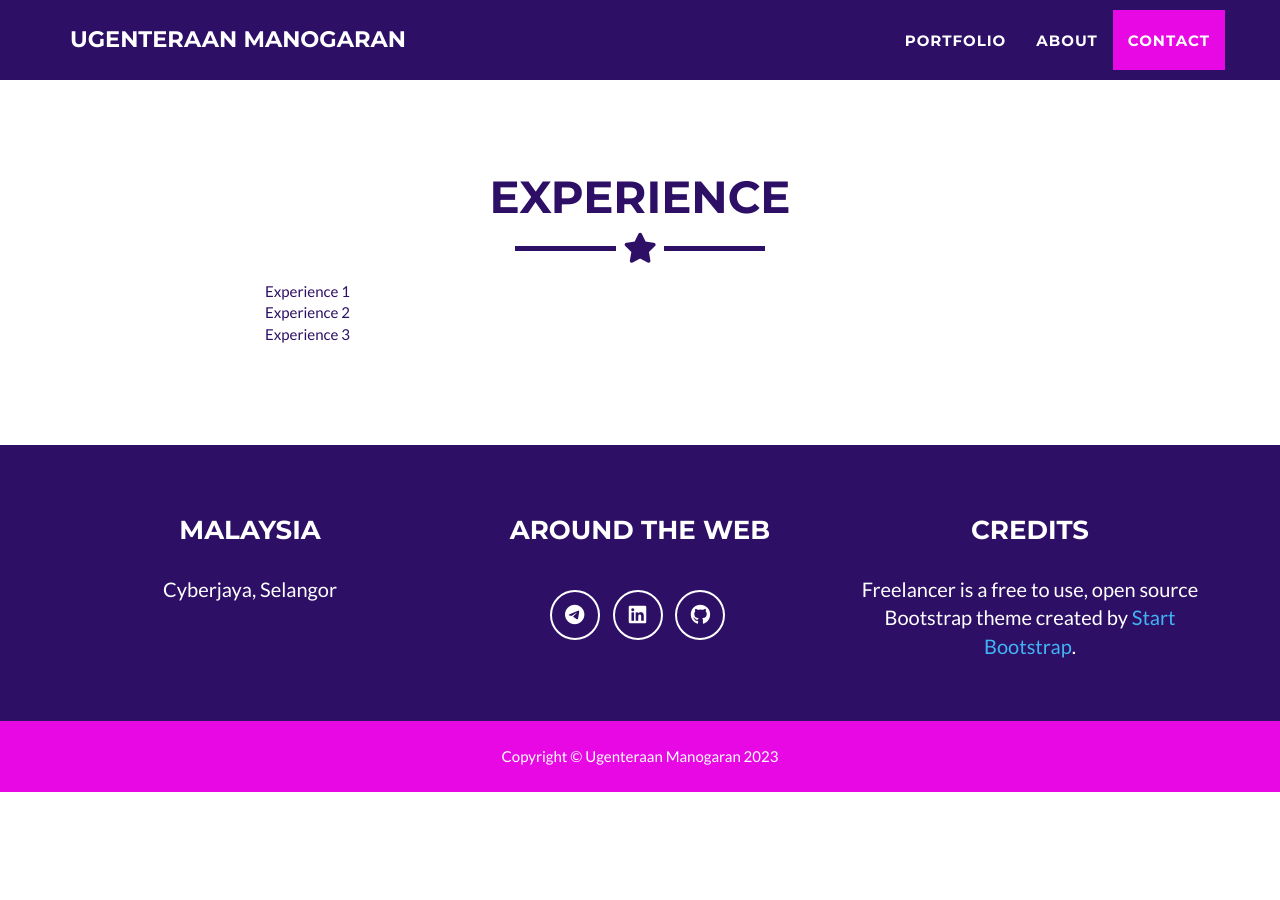
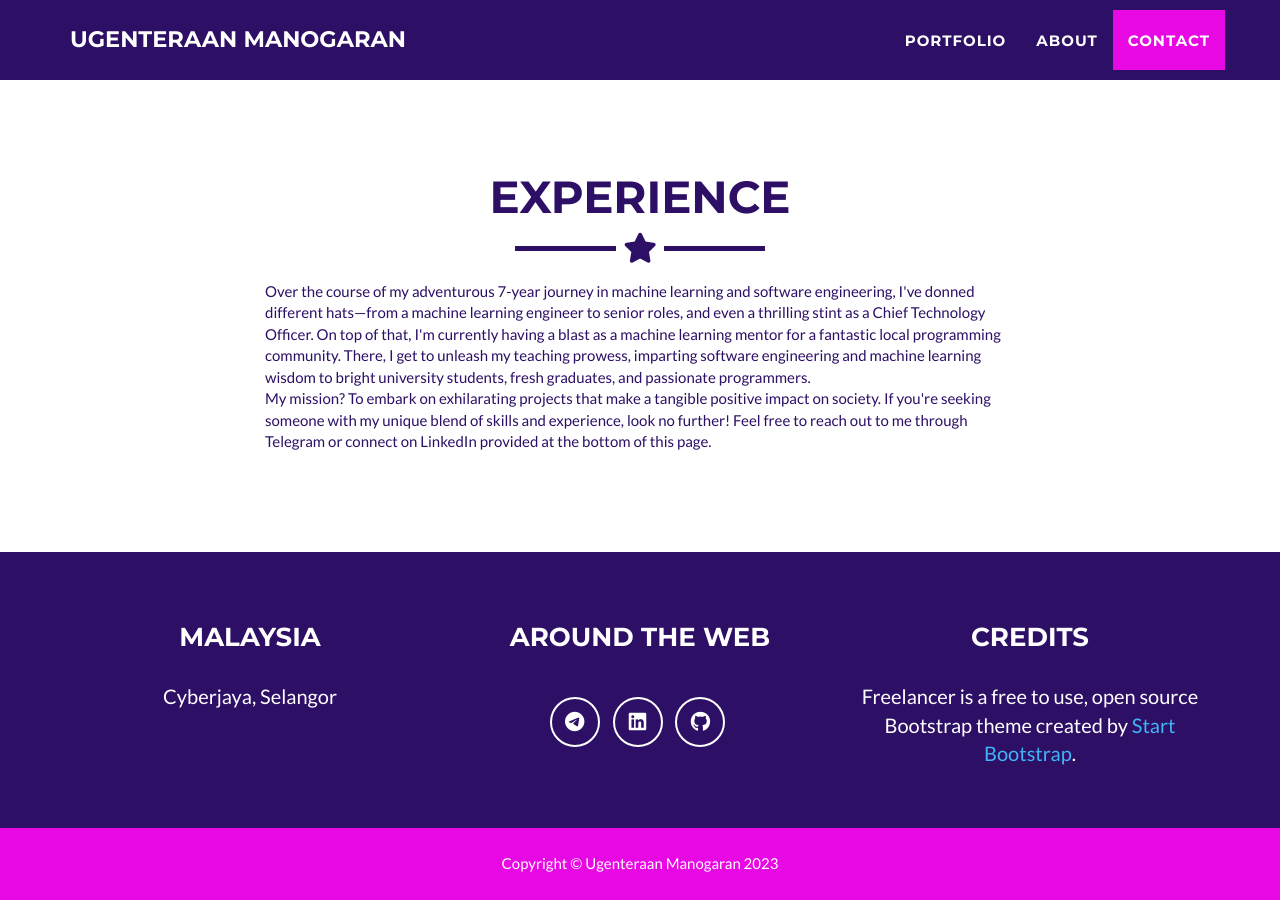
Before and after one commit to Ugenteraan/ugenteraan.github.io, a Jekyll site: the page built from _posts/2014-07-18-project-1.markdown, in a window 1280 px wide and 900 px high, scrolled down 2369 px. Built offline with Jekyll 4.4.1, drawn with Linux system fonts in a browser that asks for light colours; before the commit the page ends 3161 px from its top, so only the background shows below that.

Commit message:
experience

```diff
--- a/_includes/contact_static.html
+++ b/_includes/contact_static.html
@@ -10,14 +10,10 @@
     <div class="row">
       <div class="col-lg-8 col-lg-offset-2">
         <div>
-          Experience 1
-      </div>
-      <div>
-        Experience 2
-      </div>
-      <div>
-        Experience 3
-      </div>
+          Over the course of my adventurous 7-year journey in machine learning and software engineering, I've donned different hats—from a machine learning engineer to senior roles, and even a thrilling stint as a Chief Technology Officer. On top of that, I'm currently having a blast as a machine learning mentor for a fantastic local programming community. There, I get to unleash my teaching prowess, imparting software engineering and machine learning wisdom to bright university students, fresh graduates, and passionate programmers.
+        </br>
+          My mission? To embark on exhilarating projects that make a tangible positive impact on society. If you're seeking someone with my unique blend of skills and experience, look no further! Feel free to reach out to me through Telegram or connect on LinkedIn provided at the bottom of this page.
+        </div>
       </div>
     </div>
   </div>
```
